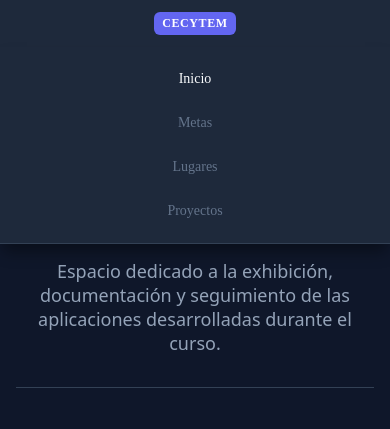
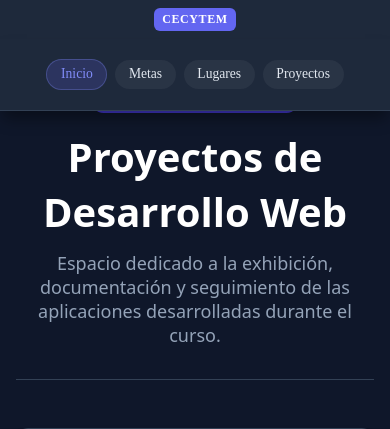
Before and after one commit to UnGueyEnGH/FidHec, a Django app: page / in a window 390 px wide. Shown: the top 429 px of the page. Run offline with Django 5.2, Linux system fonts and the light colour scheme.

Commit message:
ajuste visibilidad navbar telefonia intento 4

```diff
--- a/portf/static/css/styles.css
+++ b/portf/static/css/styles.css
@@ -303,44 +303,59 @@
 
 /* --- MÓVIL EN VERTICAL (Pantallas hasta 768px) --- */
 @media (max-width: 768px) {
-    /* Contenedor principal alineado en columna */
     .navbar-container {
         flex-direction: column !important;
         align-items: center !important;
-        justify-content: center !important;
-        gap: 1rem !important;
+        padding: 0.5rem 0.75rem !important;
+        gap: 0.5rem !important;
     }
 
-    /* Asegurar que el nav y la lista sean visibles */
     .navbar-menu {
+        width: 100% !important;
         display: block !important;
-        width: 100% !important;
-        visibility: visible !important;
-        opacity: 1 !important;
-        height: auto !important;
+        overflow-x: auto !important; /* Desplazamiento horizontal si no caben */
+        -webkit-overflow-scrolling: touch;
+    }
+
+    /* Ocultar la barra de scroll para que se vea limpio */
+    .navbar-menu::-webkit-scrollbar {
+        display: none;
     }
 
     .nav-list {
         display: flex !important;
-        flex-direction: column !important; /* Apila los elementos en vertical */
+        flex-direction: row !important; /* Mantener horizontal */
+        justify-content: center !important;
         align-items: center !important;
-        width: 100% !important;
-        padding: 0 !important;
+        gap: 0.5rem !important;
+        padding: 0.25rem 0 !important;
         margin: 0 !important;
-        gap: 0.75rem !important;
+        white-space: nowrap !important;
     }
 
     .nav-item {
-        width: 100% !important;
-        text-align: center !important;
+        width: auto !important;
     }
 
+    /* Estilo tipo píldora/botón moderno */
     .nav-link {
-        display: block !important;
-        padding: 0.5rem 1rem !important;
-        text-align: center !important;
+        display: inline-block !important;
+        padding: 0.4rem 0.85rem !important;
+        font-size: 0.85rem !important;
+        border-radius: 20px !important;
+        background: rgba(255, 255, 255, 0.05) !important;
+        color: #e2e8f0 !important;
+        text-decoration: none !important;
+        transition: background 0.2s ease !important;
+    }
+
+    .nav-link.active {
+        background: rgba(99, 102, 241, 0.2) !important; /* Color destacado para el activo */
+        color: #818cf8 !important;
+        border: 1px solid rgba(129, 140, 248, 0.3) !important;
     }
 }
+
 /* Marca / Logotipo */
 .navbar-brand {
     display: flex;
```
